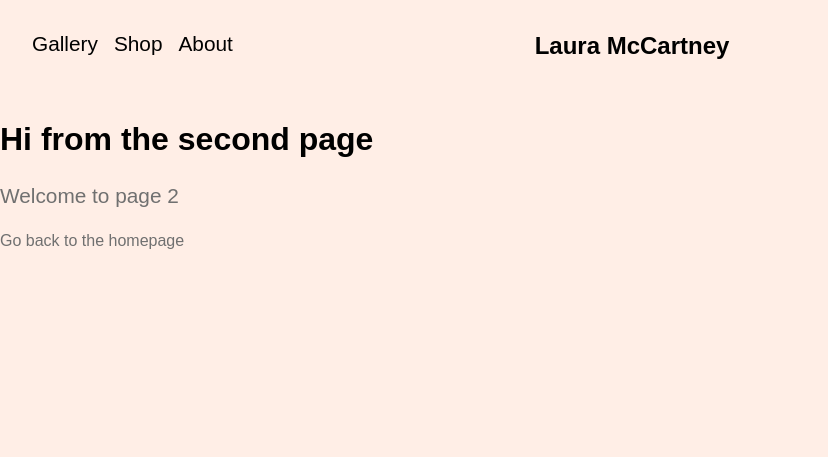
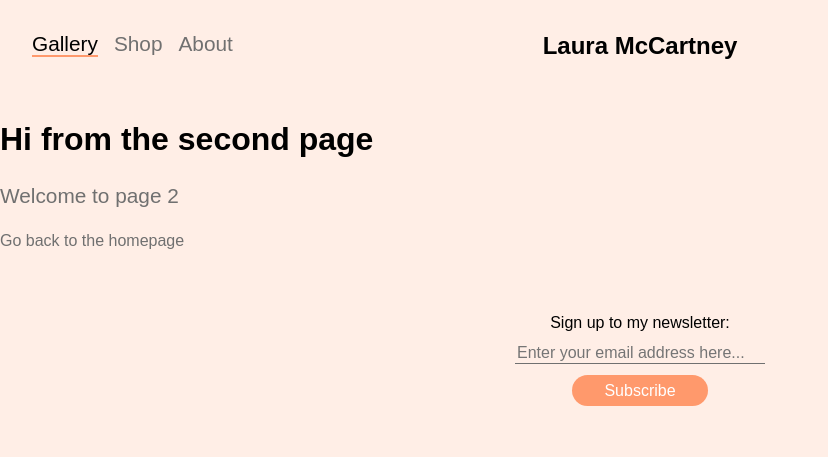
Before and after one commit to laufofbread/lauramccartney, a Gatsby site: page /gallery in a window 1280 px wide. Shown: the whole page, without its empty margins (0-828 px from the left). Built offline with nearby package versions, Linux system fonts and the light colour scheme; Gatsby itself is replaced by a stand-in of ours.

Commit message:
Add mailchimp signup

```diff
--- a/gatsby-config.js
+++ b/gatsby-config.js
@@ -43,9 +43,12 @@
           families: ['nobel']
         }
       }
+    },
+    {
+        resolve: 'gatsby-plugin-mailchimp',
+        options: {
+            endpoint: 'https://lauramccartney.us20.list-manage.com/subscribe/post?u=808727f788695c507a499d0a7&amp;id=c3e23677a0',
+        },
     }
-    // this (optional) plugin enables Progressive Web App + Offline functionality
-    // To learn more, visit: https://gatsby.dev/offline
-    // `gatsby-plugin-offline`,
   ],
 }
--- a/package.json
+++ b/package.json
@@ -9,6 +9,7 @@
     "gatsby": "^2.20.12",
     "gatsby-background-image": "^1.0.1",
     "gatsby-image": "^2.3.1",
+    "gatsby-plugin-mailchimp": "^5.1.2",
     "gatsby-plugin-manifest": "^2.3.3",
     "gatsby-plugin-offline": "^3.1.2",
     "gatsby-plugin-react-helmet": "^3.2.1",
--- /dev/null
+++ b/src/components/footer.js
@@ -0,0 +1,48 @@
+import React, { useState, setState } from "react"
+import addToMailchimp from 'gatsby-plugin-mailchimp'
+
+import styles from "../styles/nav.module.css"
+
+const Footer = () => {
+
+  const [email, setEmail] = useState('');
+  const [response, setResponse] = useState(null);
+
+  const handleSubmit = (e) => {
+    e.preventDefault();
+
+    addToMailchimp(email)
+    .then(({ msg, result }) => {
+        setResponse({__html: msg})
+
+        if (result !== 'success') {
+            throw msg;
+        }
+      })
+      .catch((error) => {
+        throw error
+      });
+  };
+
+  const handleEmailChange = (event) => {
+    setEmail(event.currentTarget.value);
+  };
+
+  return (
+    <footer className={styles.footer}>
+      <form onSubmit={handleSubmit}>
+        <label for="email">Sign up to my newsletter:</label>
+        <input
+          placeholder="Enter your email address here..."
+          name="email"
+          type="email"
+          onChange={handleEmailChange}
+        />
+        <button type="submit">Subscribe</button>
+      </form>
+      <p className={styles.response} dangerouslySetInnerHTML={response}></p>
+    </footer>
+  )
+}
+
+export default Footer
--- a/src/components/header.js
+++ b/src/components/header.js
@@ -13,13 +13,13 @@
 
 
     <nav className={styles.navigation}>
-      <Link to="/gallery">
+      <Link to="/gallery" activeClassName={styles.active}>
         Gallery
       </Link>
-      <Link to="/shop">
+      <Link to="/shop" activeClassName={styles.active}>
         Shop
       </Link>
-      <Link to="/about">
+      <Link to="/about" activeClassName={styles.active}>
         About
       </Link>
     </nav>
--- a/src/components/layout.js
+++ b/src/components/layout.js
@@ -10,6 +10,7 @@
 import { useStaticQuery, graphql } from "gatsby"
 
 import Header from "./header"
+import Footer from "./footer"
 
 const Layout = ({ children }) => {
   const data = useStaticQuery(graphql`
@@ -26,6 +27,7 @@
     <>
       <Header siteTitle={data.site.siteMetadata.title} />
         <main>{children}</main>
+        <Footer />
     </>
   )
 }
--- a/src/styles/global.css
+++ b/src/styles/global.css
@@ -5,6 +5,7 @@
   --light-grey: #878787;
   --primary: #FFEEE6;
   --secondary: #FF996C;
+  --terciary: #FFA388;
 
   --headline-size: 2rem;
   --container-padding: 1rem;
@@ -55,6 +56,32 @@
   border-bottom: 2px solid var(--secondary);
 }
 
+button {
+  appearance: none;
+  background-color: var(--secondary);
+  outline: none;
+  border: none;
+  color: var(--white);
+  font-weight: 400;
+  font-size: 1rem;
+  font-family: nobel, sans-serif;
+  padding: .4rem 2rem;
+  border-radius: 16px;
+  cursor: pointer;
+}
+
+button:hover {
+  background-color: var(--terciary);
+}
+
+input[type=email] {
+  background: transparent;
+  border: none;
+  border-bottom: 1px solid var(--dark-grey);
+  font-family: nobel, sans-serif;
+  font-weight: 200;
+}
+
 .gatsby-background-image-wrapper {
   top: 0;
   right: 0;
@@ -64,11 +91,13 @@
   z-index: -1;
 }
 
-.homepage .logo-link {
+.homepage .logo-link,
+.homepage footer {
   display: none;
 }
 
-.homepage header a {
+.homepage header a,
+.homepage header a:hover {
   color: var(--white);
 }
 
--- a/src/styles/home.module.css
+++ b/src/styles/home.module.css
@@ -1,4 +1,4 @@
-.headline {
+.headline p {
   color: var(--white);
   text-align: center;
   font-size: var(--headline-size);
--- a/src/styles/nav.module.css
+++ b/src/styles/nav.module.css
@@ -3,11 +3,20 @@
   font-size: 1.3rem;
 }
 
-.header a {
-  color: var(--black);
+.navigation a {
+  color: var(--dark-grey);
   text-decoration: none;
   font-weight: 200;
   margin-right: 1rem;
+}
+
+.navigation a:hover {
+  color: var(--black);
+}
+
+.navigation .active {
+  color: var(--black);
+  border-bottom: 2px solid var(--secondary);
 }
 
 .logo {
@@ -17,11 +26,35 @@
 }
 
 .logo a {
+  color: var(--black);
   font-weight: 700;
 }
 
 .navigation {
   text-align: center;
+}
+
+.footer {
+  padding: var(--container-padding);
+  text-align: center;
+  margin: var(--container-padding) 0;
+}
+
+.footer label,
+.footer input {
+  display: block;
+  font-size: 1rem;
+}
+
+.footer input {
+  width: 100%;
+  max-width: 250px;
+  margin: .7rem auto;
+}
+
+.response {
+  font-size: 1rem;
+  color: var(--black);
 }
 
 @media (min-width: 760px) {
```
Also changed, not shown: 1 other file.
